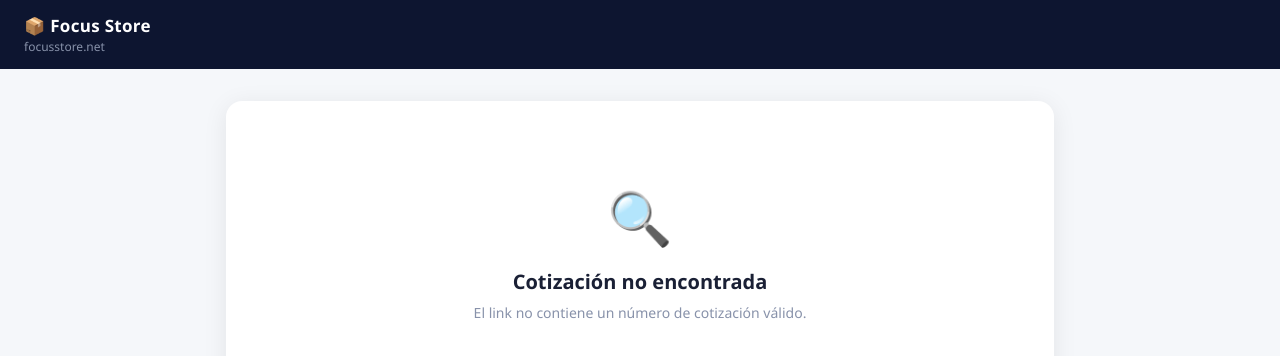
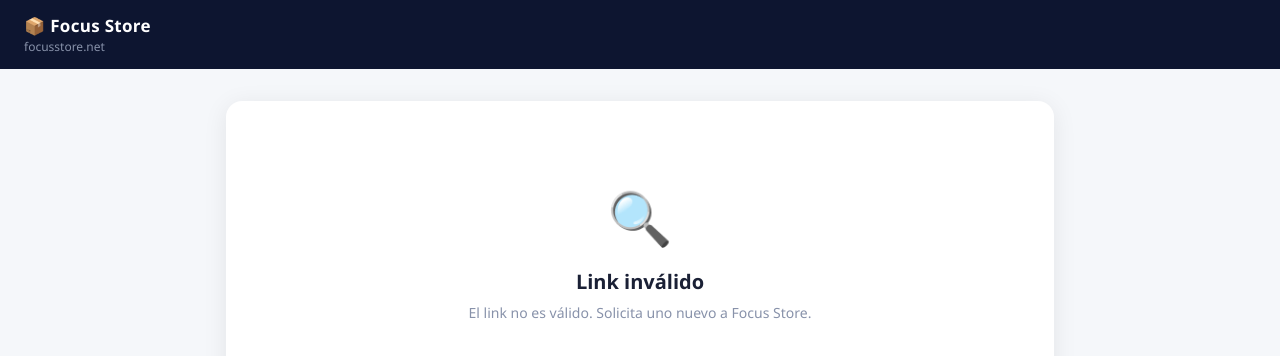
Before and after one commit to ventas806/cotizacion, a plain HTML site: page index.html in a window 1280 px wide. Drawn offline with nearby package versions, Linux system fonts and the light colour scheme.

Commit message:
Use secure token (?t=UUID) instead of sequential ID

```diff
--- a/index.html
+++ b/index.html
@@ -154,21 +154,21 @@ function diasRestantes(fechaStr) {
 
 async function cargar() {
   const params = new URLSearchParams(location.search);
-  const id = params.get('id') || params.get('numero') || '';
+  const token = params.get('t') || params.get('id') || params.get('numero') || '';
   const card = document.getElementById('cotCard');
 
-  if (!id) {
-    card.innerHTML = `<div class="estado-wrap"><div class="estado-icon">🔍</div><div class="estado-titulo">Cotización no encontrada</div><div class="estado-sub">El link no contiene un número de cotización válido.</div></div>`;
+  if (!token) {
+    card.innerHTML = `<div class="estado-wrap"><div class="estado-icon">🔍</div><div class="estado-titulo">Link inválido</div><div class="estado-sub">El link no es válido. Solicita uno nuevo a Focus Store.</div></div>`;
     return;
   }
 
-  const { data, error } = await sb.rpc('get_cotizacion_publica', { p_numero: id });
+  const { data, error } = await sb.rpc('get_cotizacion_publica', { p_token: token });
   if (error) {
     card.innerHTML = `<div class="estado-wrap"><div class="estado-icon">⚠️</div><div class="estado-titulo">Error al cargar</div><div class="estado-sub" style="font-family:monospace;font-size:11px">${JSON.stringify(error)}</div></div>`;
     return;
   }
   if (!data || !data.length) {
-    card.innerHTML = `<div class="estado-wrap"><div class="estado-icon">😕</div><div class="estado-titulo">No se encontró la cotización</div><div class="estado-sub">El número <strong>${id}</strong> no existe o fue eliminada.</div></div>`;
+    card.innerHTML = `<div class="estado-wrap"><div class="estado-icon">😕</div><div class="estado-titulo">No se encontró la cotización</div><div class="estado-sub">El link puede haber expirado o no es válido.</div></div>`;
     return;
   }
 
```
